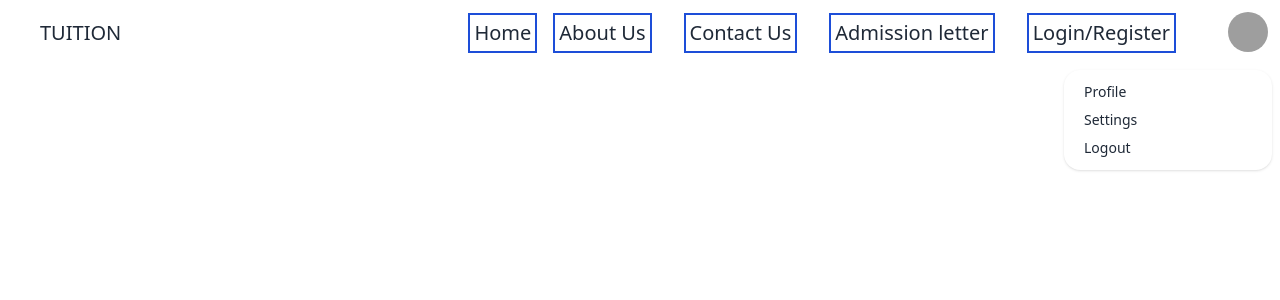
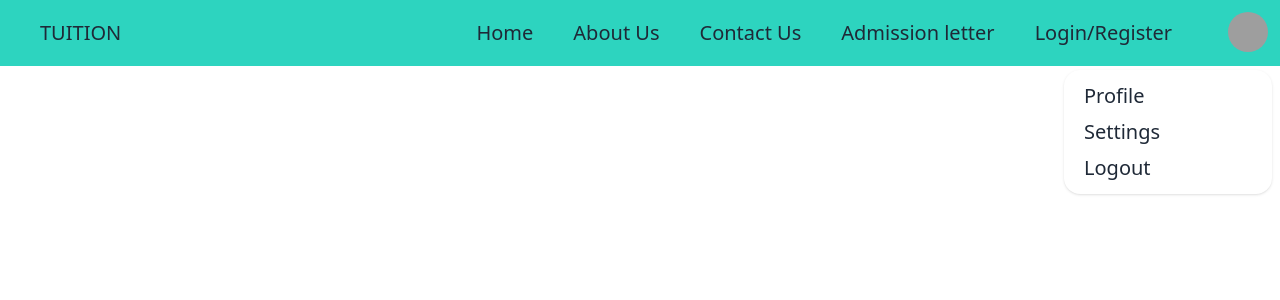
Before and after one commit to Utkp5/Tuition-frontend, a React (Vite) app: page / in a window 1280 px wide. Both pictures are taken after a click on the label 1248 px from the left and 32 px from the top of the page. Shown: the top 300 px of the page. Built offline with nearby package versions, Linux system fonts and the light colour scheme; grey boxes are pictures that could not be loaded.

Commit message:
tuition navbar chng

```diff
--- a/package.json
+++ b/package.json
@@ -4,7 +4,7 @@
   "version": "0.0.0",
   "type": "module",
   "scripts": {
-    "dev": "vite",
+    "dev": "vite --host",
     "build": "vite build",
     "lint": "eslint src --ext js,jsx --report-unused-disable-directives --max-warnings 0",
     "preview": "vite preview"
--- a/src/Components/Navbar/Navbar.jsx
+++ b/src/Components/Navbar/Navbar.jsx
@@ -4,7 +4,7 @@ import { NavLink } from "react-router-dom";
 
 function Navbar() {
   return (
-    <div className="navbar bg-base-100">
+    <div className="navbar bg-teal-400 ">
 
       <div className="flex-1">
         <HiMenu size={32} className="invisible"/>
@@ -13,13 +13,13 @@ function Navbar() {
 
       <div className="flex-none gap-2">
 
-        <div className="mx-6">
+        <div className="mx-6 lg:block sm:hidden">
           <ul className="flex flex-row ">
-             <li className="text-xl border-blue-700 border-2 p-1"><NavLink to="/">Home</NavLink></li>
-             <li className="text-xl border-blue-700 border-2 p-1 ml-4 mr-4"><NavLink to="/About">About Us</NavLink></li>
-             <li className="text-xl border-blue-700 border-2 p-1 ml-4 mr-4"><NavLink to="/Contact">Contact Us</NavLink></li>
-             <li className="text-xl border-blue-700 border-2 p-1 ml-4 mr-4"><NavLink to="/Admission_letter">Admission letter </NavLink></li>
-             <li className="text-xl border-blue-700 border-2 p-1 ml-4 mr-4"><NavLink to="/Login_Register">Login/Register </NavLink></li>
+             <li className="text-xl p-1 mr-4 "><NavLink to="/">Home</NavLink></li>
+             <li className="text-xl p-1 ml-4 mr-4"><NavLink to="/About">About Us</NavLink></li>
+             <li className="text-xl p-1 ml-4 mr-4"><NavLink to="/Contact">Contact Us</NavLink></li>
+             <li className="text-xl p-1 ml-4 mr-4"><NavLink to="/Admission_letter">Admission letter </NavLink></li>
+             <li className="text-xl p-1 ml-4 mr-4"><NavLink to="/Login_Register">Login/Register </NavLink></li>
           </ul>
         </div>
 
@@ -28,9 +28,9 @@ function Navbar() {
             <div className="w-10 rounded-full"><img src="https://daisyui.com/images/stock/photo-1534528741775-53994a69daeb.jpg"/></div>
           </label>
           <ul tabIndex={0} className="mt-3 z-[1] p-2 shadow menu menu-sm dropdown-content bg-base-100 rounded-box w-52">
-            <li><NavLink to="/Profile" className="">Profile</NavLink></li>
-            <li><NavLink to="/Settings">Settings</NavLink></li>
-            <li><NavLink to="/Logout">Logout</NavLink></li>
+            <li><NavLink to="/Profile" className="text-xl">Profile</NavLink></li>
+            <li><NavLink to="/Settings" className="text-xl">Settings</NavLink></li>
+            <li><NavLink to="/Logout" className="text-xl">Logout</NavLink></li>
           </ul>
         </div>
 
--- a/tailwind.config.js
+++ b/tailwind.config.js
@@ -5,6 +5,11 @@ export default {
     "./src/**/*.{js,ts,jsx,tsx}",
   ],
   theme: {
+    screens: {
+      'lg': '950px',
+      'sm': '100px',
+
+    },
     extend: {},
   },
   plugins: [require("daisyui")],
```
